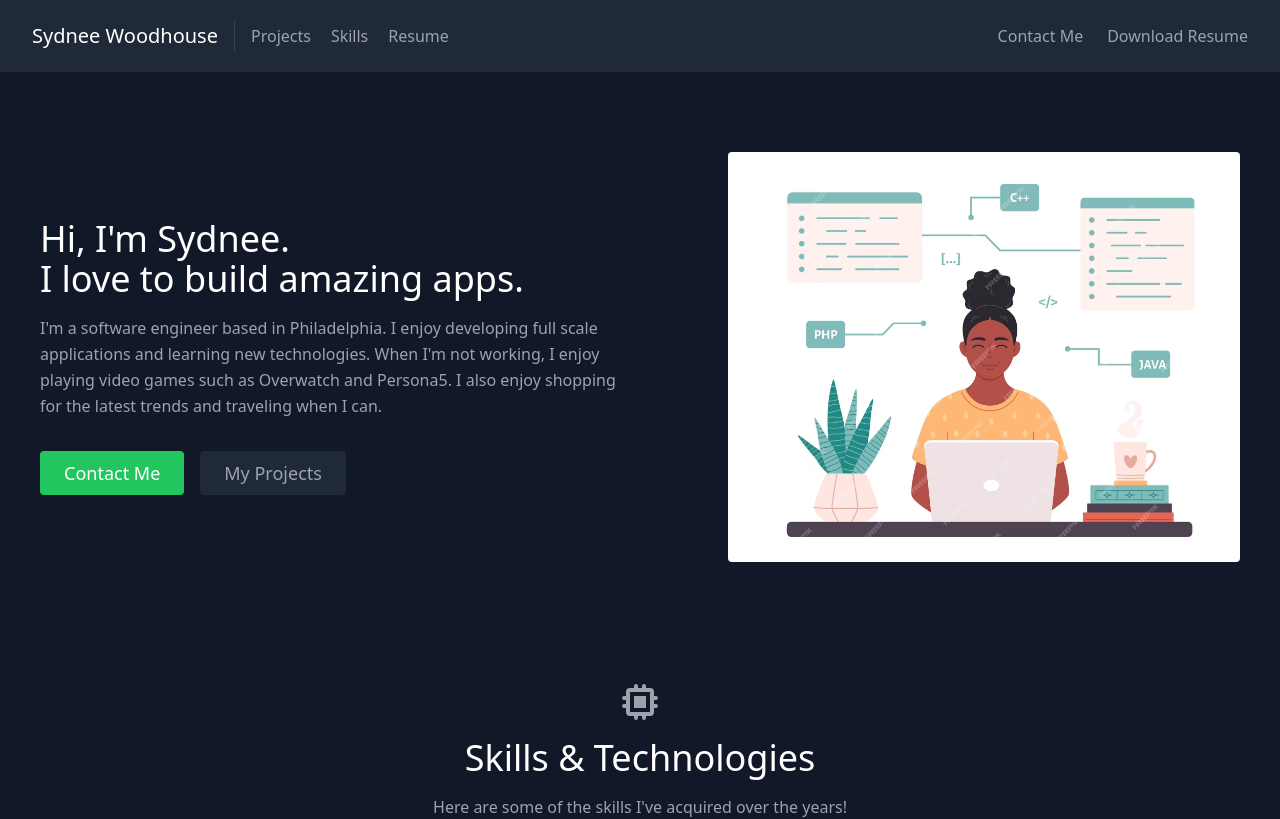
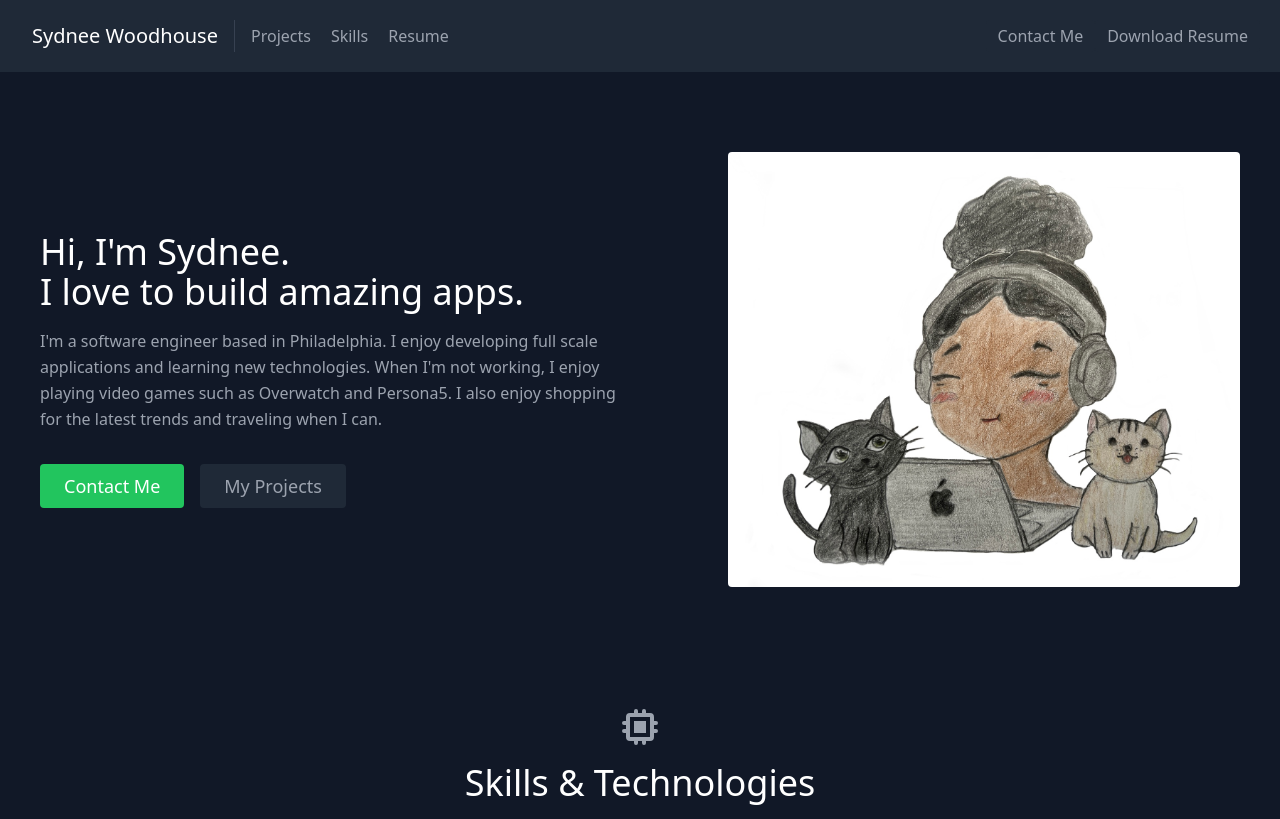
Before and after one commit to svwoodhouse/portfolio, a React (Create React App) app: page / in a window 1280 px wide. Shown: the top 819 px of the page. Built offline with nearby package versions, Linux system fonts and the light colour scheme.

Commit message:
Added Sydnee banner image

```diff
--- a/src/components/About.js
+++ b/src/components/About.js
@@ -1,4 +1,4 @@
-import coderImage from '../assets/girl_coding.avif'
+import sydnee from '../assets/sydnee.jpg'
 
 const About = () => {
     return (
@@ -33,7 +33,7 @@ const About = () => {
               <img
                 className="object-cover object-center rounded"
                 alt="hero"
-                src={coderImage}
+                src={sydnee}
               />
             </div>
           </div>
```
Also changed, not shown: src/assets/girl_coding.avif (deleted), src/assets/sydnee.jpg (added).
